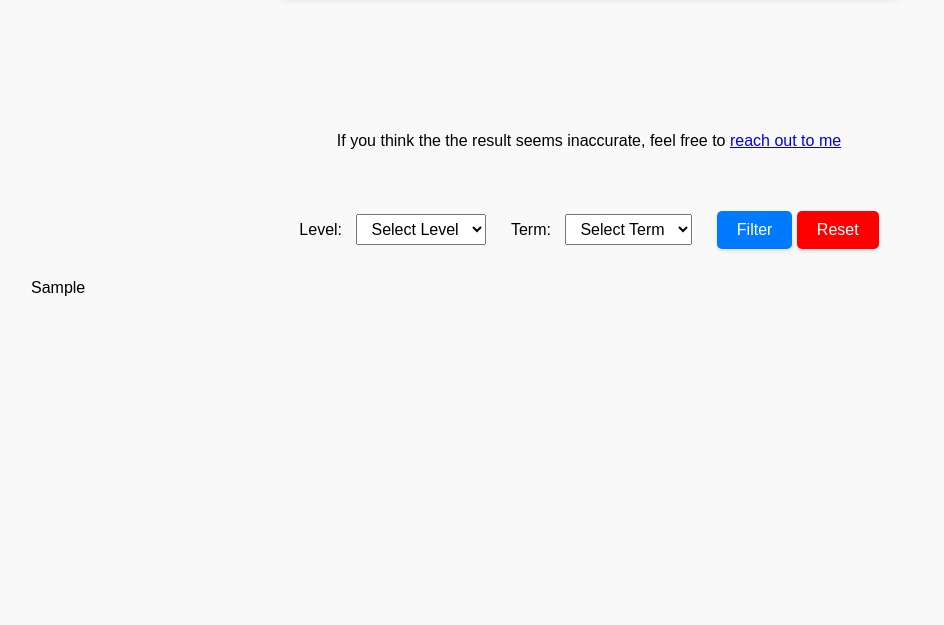
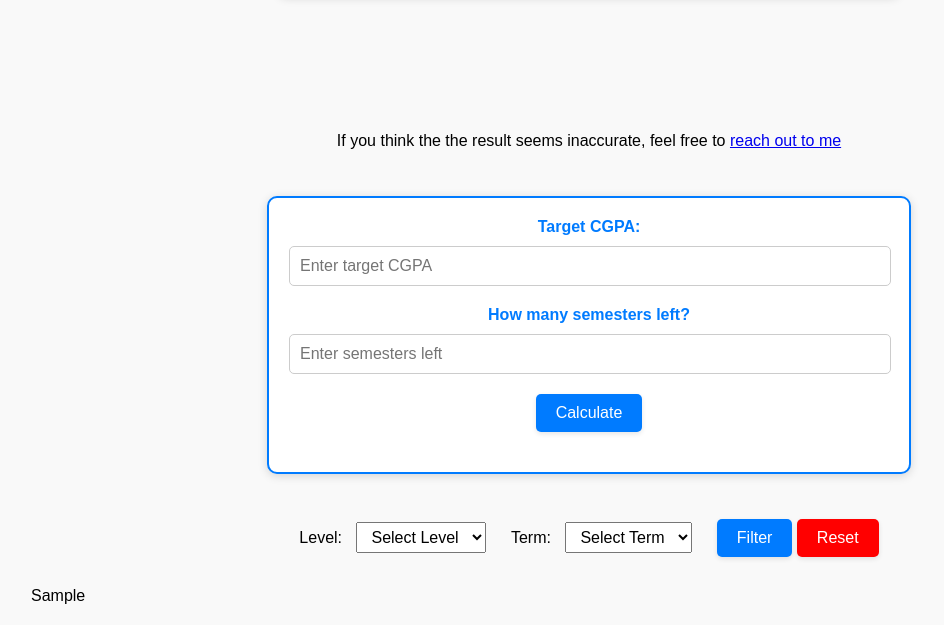
Before and after one commit to ratnajit-dhar/CGPA-Calculator-for-CUETians, a Flask app: template templates/result.html in a window 1280 px wide. Shown: the part 278-903 px from the top of the page, without its empty margins (51-995 px from the left). Before the commit the page ends 574 px from the top, so only its background shows below. Run offline with Flask 3, Linux system fonts and the light colour scheme; the template is opened without the code that fills it: most values are stand-ins (such as "Sample title", 1, 10 or a date in 2020).

Commit message:
target_result added

```diff
--- a/templates/result.html
+++ b/templates/result.html
@@ -261,6 +261,63 @@
                 gap: 10px;
             }
         }
+        .TargetResult {
+            width: 80%;
+            max-width: 600px;
+            border: 2px solid #007bff;
+            border-radius: 10px;
+            background-color: #fff;
+            padding: 20px;
+            box-shadow: 0 2px 10px rgba(0, 0, 0, 0.15);
+            margin-top: 30px;
+            text-align: center;
+        }
+
+        .TargetResult label {
+            font-size: 16px;
+            font-weight: bold;
+            color: #007bff;
+            display: block;
+            margin-bottom: 10px;
+        }
+
+        .TargetResult input {
+            width: calc(100% - 20px);
+            padding: 10px;
+            margin-bottom: 20px;
+            border: 1px solid #ccc;
+            border-radius: 5px;
+            font-size: 16px;
+        }
+
+        .TargetResult button {
+            font-size: 16px;
+            padding: 10px 20px;
+            background-color: #007bff;
+            color: #fff;
+            border: none;
+            border-radius: 5px;
+            cursor: pointer;
+            box-shadow: 0 2px 5px rgba(0, 0, 0, 0.1);
+            transition: background-color 0.3s ease;
+        }
+
+        .TargetResult button:hover {
+            background-color: #0056b3;
+        }
+
+        .TargetResult #needed-cgpa-result {
+            font-size: 18px;
+            font-weight: bold;
+            color: #007bff;
+            margin-top: 20px;
+        }
+
+        .TargetResult #semester-info {
+            font-size: 16px;
+            color: #333;
+            margin-top: 10px;
+        }
     </style>
 </head>
 <body>
@@ -323,8 +380,17 @@
             {% endfor %}
         </div>
 
+        <p>If you think the the result seems inaccurate, feel free to <a href="https://www.linkedin.com/in/ratnajit-dhar" target="_blank">reach out to me</a></p>
+        <div class="TargetResult">
+            <label for="target-cgpa">Target CGPA:</label>
+            <input type="number" id="target-cgpa" step="0.01" min="0" max="4" placeholder="Enter target CGPA">
+            <label for="howSemester"><strong>How many semesters left?</strong></label>
+            <input type="number" id="howSemester" step="1" min="0" max="10" placeholder="Enter semesters left">
+            <button id="calculate-button" type="button">Calculate</button>
+            <div id="needed-cgpa-result"></div>
+            <div id="semester-info"></div> <!-- New div to display semesterGone and howSemester -->
+        </div>
 
-        <p>If you think the the result seems inaccurate, feel free to <a href="https://www.linkedin.com/in/ratnajit-dhar" target="_blank">reach out to me</a></p>
         <div class="filter-container">
             <label for="level">Level:</label>
             <select id="level" name="level">
@@ -397,6 +463,65 @@
             });
         });
         </script>
+        <script>
+        document.getElementById('calculate-button').addEventListener('click', function () {
+            const targetCgpa = parseFloat(document.getElementById('target-cgpa').value);
+            const currentCgpa = parseFloat('{{ cgpa }}'); // Assuming current CGPA is available in the template context
+            const remainingSemester = parseFloat(document.getElementById('howSemester').value);
+            const semesterGone = displayedSemesters;
+
+            if (isNaN(targetCgpa) || targetCgpa < 0 || targetCgpa > 4) {
+                document.getElementById('needed-cgpa-result').innerText = 'Please enter a valid target CGPA between 0 and 4.';
+                return;
+            }
+
+            if (isNaN(remainingSemester) || remainingSemester <= 0) {
+                document.getElementById('needed-cgpa-result').innerText = 'Please enter a valid number of semesters left.';
+                return;
+            }
+
+            if (targetCgpa <= currentCgpa) {
+                document.getElementById('needed-cgpa-result').innerText = 'Your target CGPA is already achieved or lower than the current CGPA.';
+                return;
+            }
+
+            const totalSemester = remainingSemester + semesterGone;
+            const neededCgpa = (((totalSemester * targetCgpa) - (semesterGone * currentCgpa)) / remainingSemester).toFixed(2);
+            document.getElementById('needed-cgpa-result').innerText = `You need to achieve an average CGPA of ${neededCgpa} per semester to reach your target.`;
+
+        });
+        </script>
+        <script>
+            let displayedSemesters = 0; // Variable to store the count
+
+            function countDisplayedSemesters() {
+                const boxes = document.querySelectorAll('.box');
+                let count = 0;
+
+                boxes.forEach(box => {
+                    if (box.offsetParent !== null) {  // Check if the box is visible
+                        count++;
+                    }
+                });
+
+                displayedSemesters = count; // Store the value in the variable
+                console.log("Displayed Semesters:", displayedSemesters); // For debugging (optional)
+            }
+
+            // Call the function initially
+            countDisplayedSemesters();
+
+            // Update count when filtering
+            document.getElementById('filter-button').addEventListener('click', function () {
+                setTimeout(countDisplayedSemesters, 100);
+            });
+
+            document.getElementById('reset-button').addEventListener('click', function () {
+                setTimeout(countDisplayedSemesters, 100);
+            });
+        </script>
+
+
     </div>
 </body>
 </html>
```
